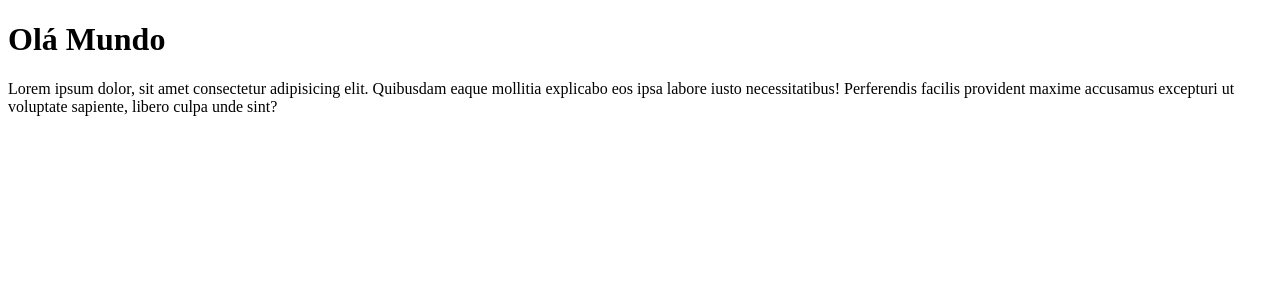
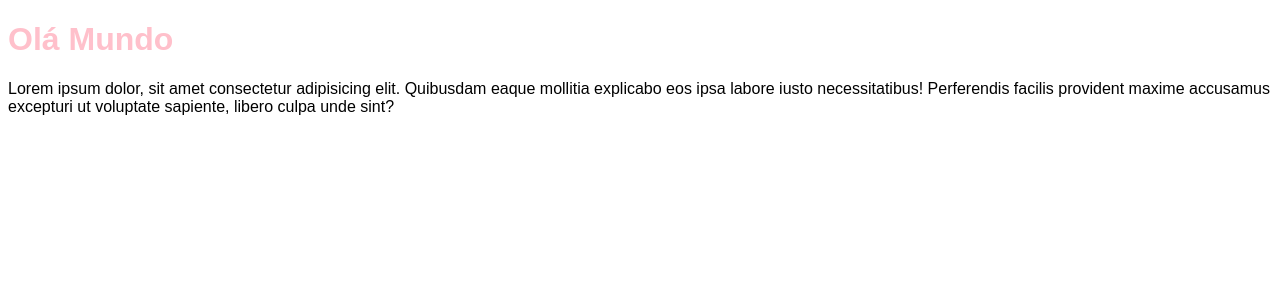
Before and after one commit to valdeirgsilva/chronos-pomodoro, a React (Vite) app: page / in a window 1280 px wide. Shown: the top 300 px of the page. Built offline with nearby package versions, Linux system fonts and the light colour scheme.

Commit message:
importando e usando arquivos de CSS globais

```diff
--- a/src/App.tsx
+++ b/src/App.tsx
@@ -1,3 +1,6 @@
+import './styles/theme.css';
+import './styles/global.css';
+
 export function App() {
   console.log('oi');
 
--- /dev/null
+++ b/src/styles/global.css
@@ -0,0 +1,8 @@
+body {
+  font-family: sans-serif;
+  font-style: 30px;
+}
+
+h1 {
+  color: var(--primary);
+}
--- /dev/null
+++ b/src/styles/theme.css
@@ -0,0 +1,3 @@
+:root {
+  --primary: pink;
+}
```
